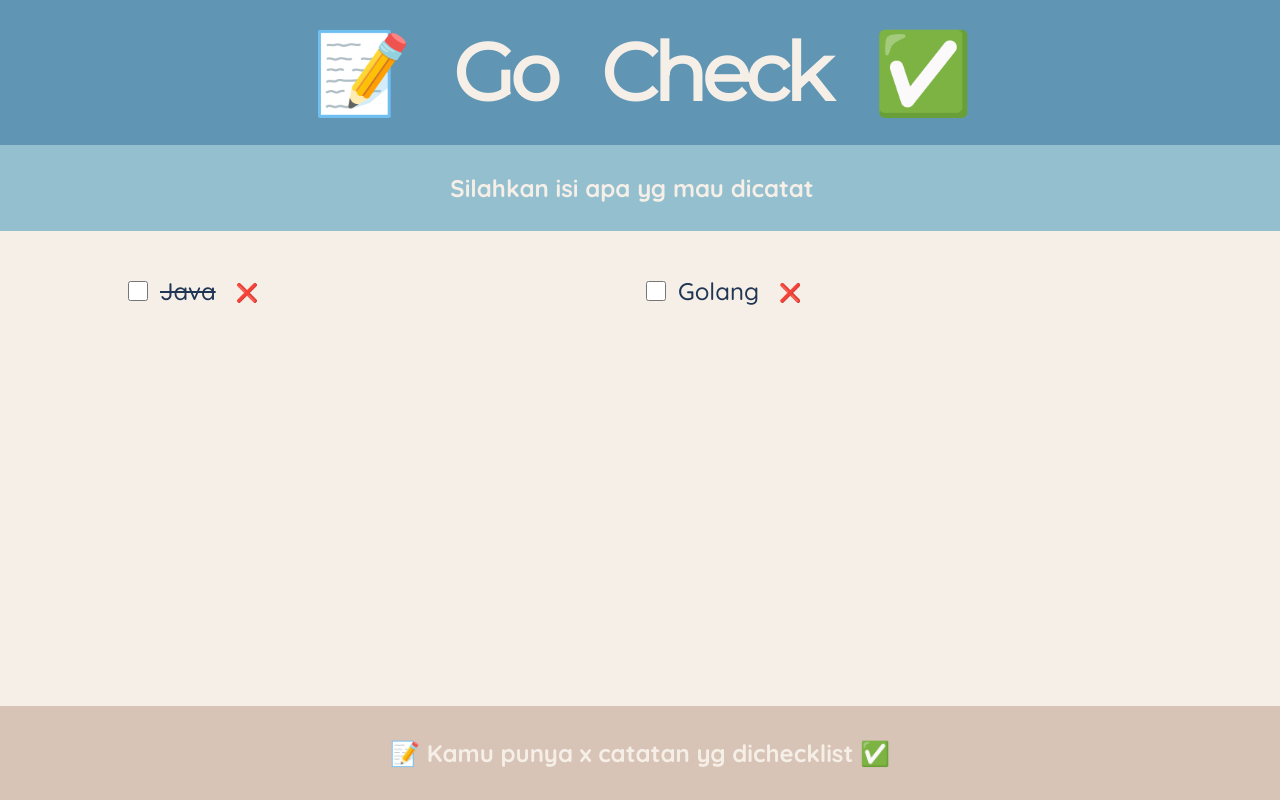
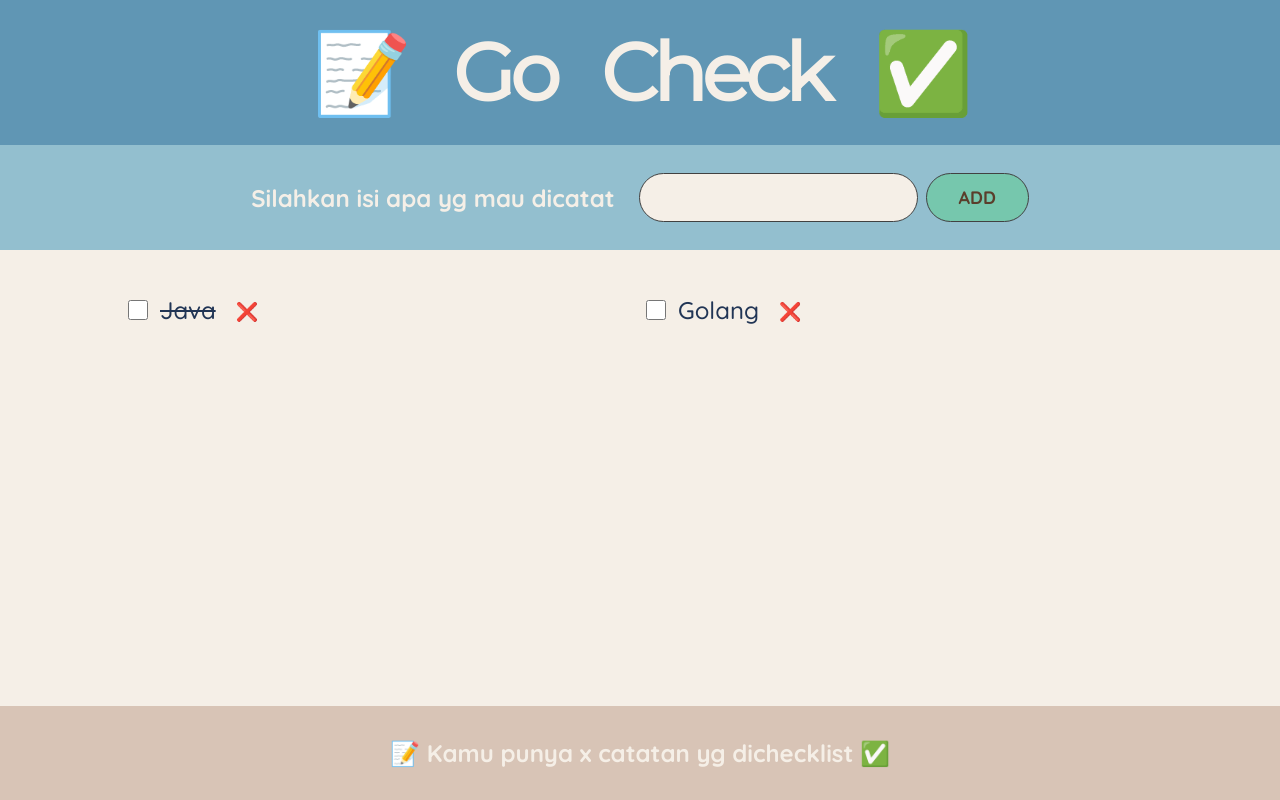
Before and after one commit to chenjacky32/To-Do-List-App, a React (Vite) app: page / in a window 1280 px wide. Built offline with nearby package versions, Linux system fonts and the light colour scheme.

Commit message:
feat:fitur pencarian data dari atribut elemen

```diff
--- a/src/App.jsx
+++ b/src/App.jsx
@@ -22,11 +22,17 @@ function Logo() {
   );
 }
 function Form() {
+  function Handlesubmit(e) {
+    e.preventDefault();
+    console.log(e);
+  }
   return (
     <>
-      <div className="add-form">
+      <form className="add-form" onSubmit={Handlesubmit}>
         <h3>Silahkan isi apa yg mau dicatat</h3>
-      </div>
+        <input type="text" name="title" id="" />
+        <button>Add</button>
+      </form>
     </>
   );
 }
```
